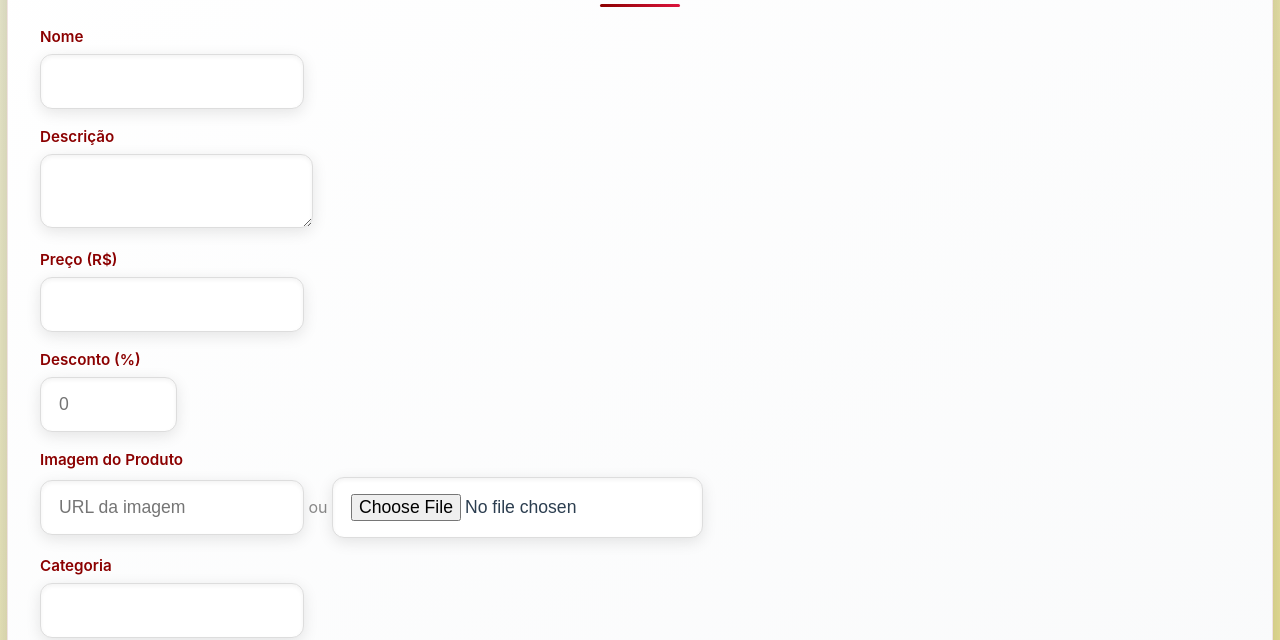
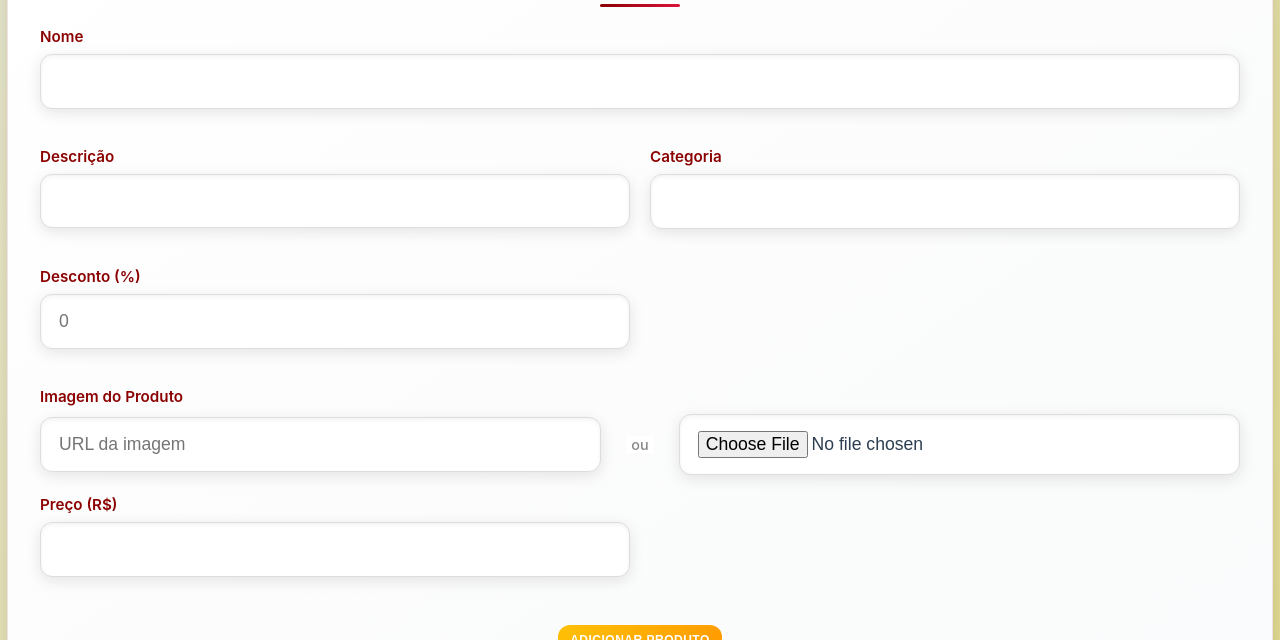
Before and after one commit to ShillyaRodgez/admin-produtos, a plain HTML site: page index.html in a window 1280 px wide. Shown: the part 160-800 px from the top of the page. Drawn offline with nearby package versions, Linux system fonts and the light colour scheme; some packages are replaced by stand-ins of ours; no server answers; a script that the page names is missing.

Commit message:
Alinhando a posição das informações dos produtos

```diff
--- a/index.html
+++ b/index.html
@@ -23,8 +23,8 @@
           <textarea id="product-desc" required></textarea>
         </div>
         <div class="form-group">
-          <label for="product-price">Preço (R$)</label>
-          <input type="number" id="product-price" min="0" step="0.01" required>
+          <label for="product-category">Categoria</label>
+          <input type="text" id="product-category" required>
         </div>
         <div class="form-group">
           <label for="product-discount">Desconto (%)</label>
@@ -32,13 +32,19 @@
         </div>
         <div class="form-group">
           <label for="product-image">Imagem do Produto</label>
-          <input type="url" id="product-image-url" placeholder="URL da imagem">
-          <span style="text-align:center; margin: 8px 0; color:#888;">ou</span>
-          <input type="file" id="product-image-file" accept="image/*">
+          <div class="image-input-container">
+            <div class="image-input-item">
+              <input type="url" id="product-image-url" placeholder="URL da imagem">
+            </div>
+            <span class="or-separator">ou</span>
+            <div class="image-input-item">
+              <input type="file" id="product-image-file" accept="image/*">
+            </div>
+          </div>
         </div>
         <div class="form-group">
-          <label for="product-category">Categoria</label>
-          <input type="text" id="product-category" required>
+          <label for="product-price">Preço (R$)</label>
+          <input type="number" id="product-price" min="0" step="0.01" required>
         </div>
         <button type="submit" id="save-btn">Adicionar Produto</button>
         <button type="button" id="cancel-btn" style="display:none;">Cancelar</button>
--- a/style.css
+++ b/style.css
@@ -53,6 +53,98 @@ label {
   font-size: 0.95rem;
   margin-bottom: 8px;
   display: block;
+}
+
+#product-form {
+  display: grid;
+  grid-template-columns: 1fr 1fr;
+  gap: 20px;
+  align-items: start;
+}
+
+.form-group {
+  display: flex;
+  flex-direction: column;
+}
+
+.form-group:nth-child(2) {
+  grid-column: 1 / -1;
+}
+
+.form-group:nth-child(6) {
+  grid-column: 1 / -1;
+}
+
+#product-form button {
+  grid-column: 1 / -1;
+  justify-self: center;
+  width: fit-content;
+  margin-top: 10px;
+}
+
+@media (max-width: 768px) {
+  #product-form {
+    grid-template-columns: 1fr;
+  }
+
+  .form-group:nth-child(2),
+  .form-group:nth-child(6) {
+    grid-column: 1;
+  }
+}
+
+.image-input-container {
+  display: flex;
+  align-items: center;
+  gap: 15px;
+  flex-wrap: wrap;
+}
+
+.image-input-item {
+  flex: 1;
+  min-width: 200px;
+}
+
+.image-input-item input {
+  margin-bottom: 0;
+  width: 100%;
+  box-sizing: border-box;
+}
+
+.or-separator {
+  color: #888;
+  font-weight: 500;
+  font-size: 0.9rem;
+  white-space: nowrap;
+  margin: 0 10px;
+  flex-shrink: 0;
+  align-self: center;
+  z-index: 10;
+  background: #fff;
+  padding: 0 5px;
+}
+
+@media (max-width: 600px) {
+  .image-input-container {
+    flex-direction: column;
+    gap: 10px;
+  }
+
+  .image-input-item {
+    min-width: auto;
+    width: 100%;
+  }
+
+  .or-separator {
+    align-self: center;
+  }
+}
+
+#product-desc {
+  font-family: 'Poppins', sans-serif;
+  height: 20px;
+  resize: none;
+  overflow-y: auto;
 }
 input, select, textarea {
   border: 1px solid #ddd;
```
